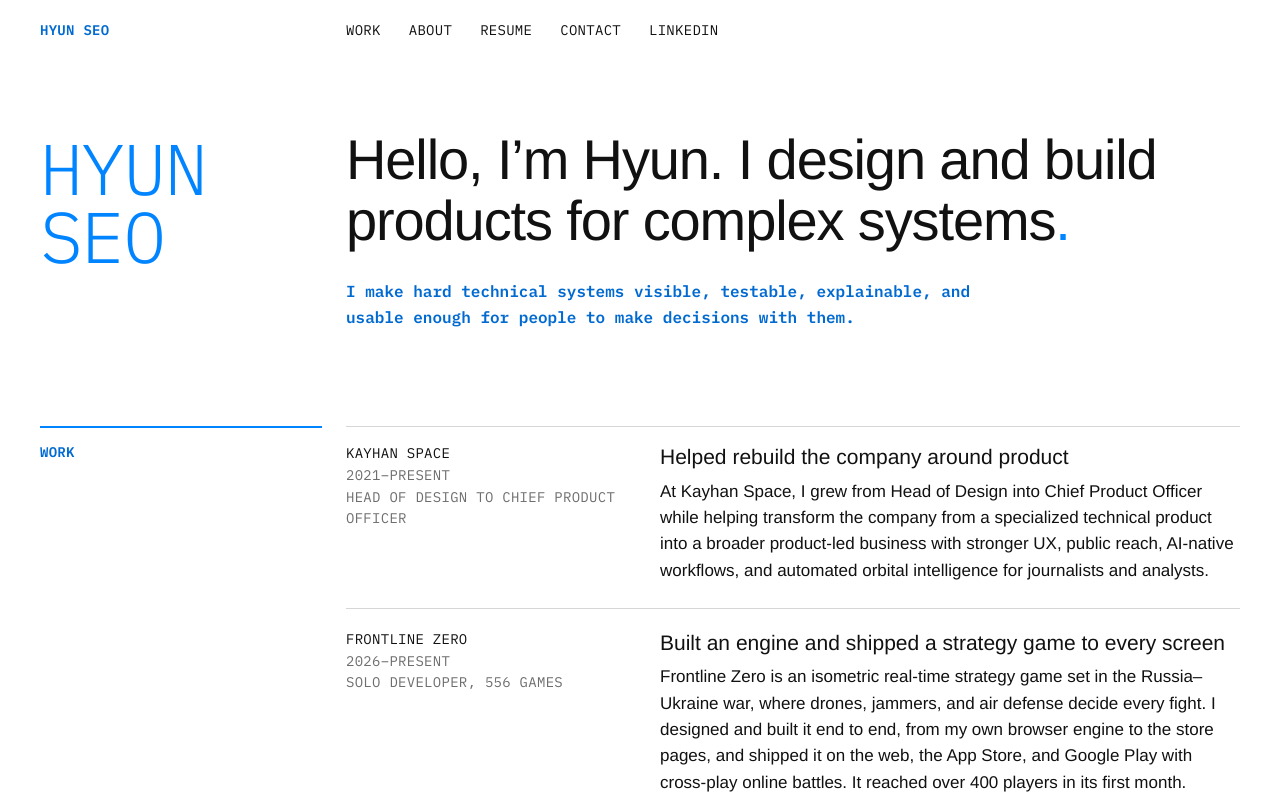
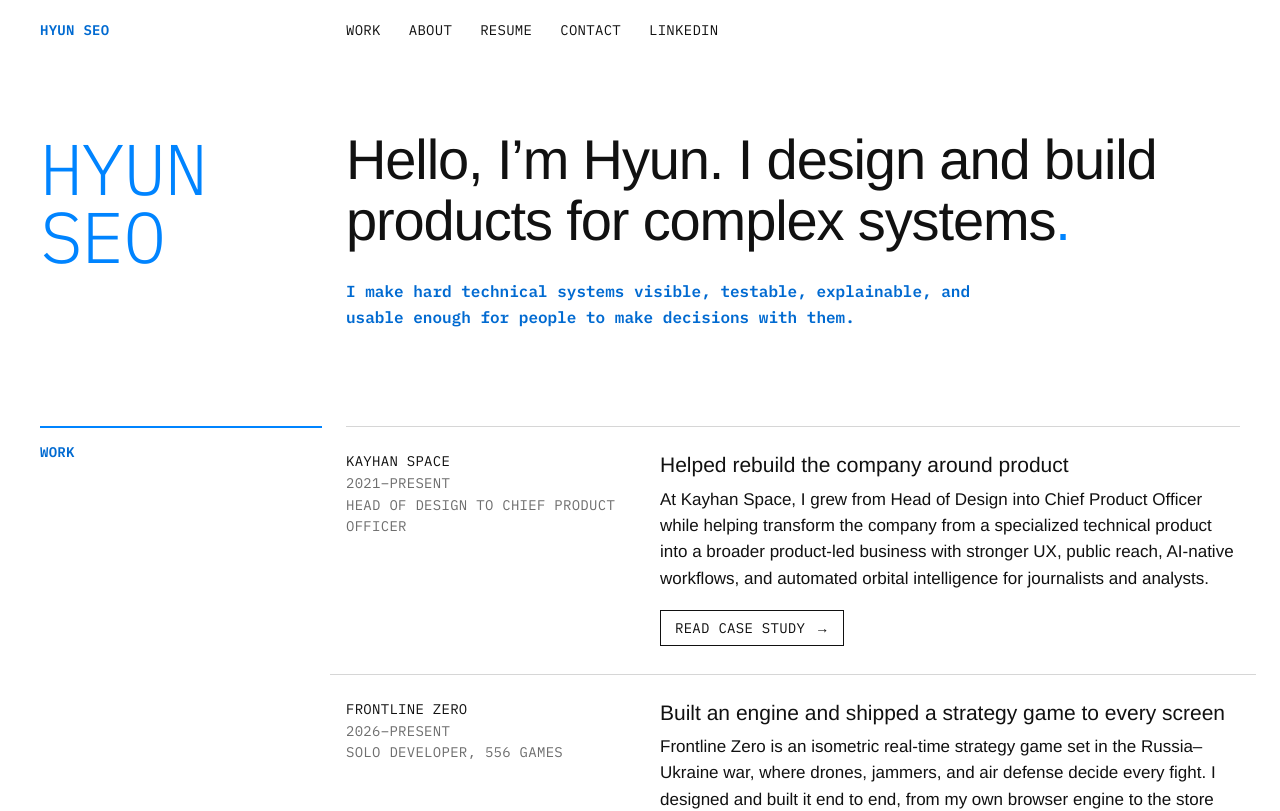
Before and after one commit to hyundotio/portfolio, a Next.js app: page / in a window 1280 px wide. Shown: the top 811 px of the page. Built offline with nearby package versions, Linux system fonts and the light colour scheme; no server answers.

Commit message:
Make work rows read as buttons
Each row is one clickable block: the heading link stretches over the
row, the row fills on hover, and a square mono 'Read case study' button
inverts with its arrow nudging right. Keyboard focus outlines the row.

```diff
--- a/app/globals.css
+++ b/app/globals.css
@@ -10,6 +10,7 @@
   --rule: #d6d6d6;
   --bg: #fff;
   --field: #fff;
+  --hover: #f3f3f1;
   --accent: #0084ff; /* from the resume */
   --accent-ink: #006ad1; /* same hue, dark enough for small text */
   --ease: cubic-bezier(0.2, 0.75, 0, 1);
@@ -36,6 +37,7 @@
     --rule: #333;
     --bg: #121212;
     --field: #1a1a1a;
+    --hover: #1b1b1b;
     --accent-ink: #4ba7ff;
   }
 }
@@ -453,10 +455,68 @@ html.menu-open {
 
 /* ---------- work index ---------- */
 
+/*
+  Each row is one button-like block: the heading's link stretches over the
+  whole row, the row fills on hover, and the square button inverts.
+*/
 .work-list > li {
   position: relative;
-  padding: 20px 0 24px;
+  margin: 0 -16px;
+  padding: 24px 16px 28px;
   border-bottom: 1px solid var(--rule);
+  transition: background-color 200ms ease;
+}
+
+.work-list > li:hover {
+  background: var(--hover);
+}
+
+.work-list > li:has(h3 a:focus-visible) {
+  outline: 2px solid var(--accent);
+  outline-offset: -2px;
+}
+
+.work-item h3 a::after {
+  content: "";
+  position: absolute;
+  inset: 0;
+}
+
+.work-item h3 a:focus-visible {
+  outline: none;
+}
+
+.work-cta {
+  display: inline-flex;
+  align-items: center;
+  gap: 10px;
+  margin-top: 18px;
+  padding: 9px 14px 8px;
+  border: 1px solid var(--fg);
+  font-family: var(--mono);
+  font-size: var(--size-small);
+  line-height: 1.2;
+  text-transform: uppercase;
+  letter-spacing: 0.02em;
+  transition:
+    background-color 200ms ease,
+    color 200ms ease;
+}
+
+.work-cta .arrow {
+  display: inline-block;
+  transition: transform 300ms var(--ease);
+}
+
+.work-list > li:hover .work-cta,
+.work-list > li:has(h3 a:focus-visible) .work-cta {
+  background: var(--fg);
+  color: var(--bg);
+}
+
+.work-list > li:hover .work-cta .arrow,
+.work-list > li:has(h3 a:focus-visible) .work-cta .arrow {
+  transform: translateX(4px);
 }
 
 /* A blue rule draws along the bottom of the row you're pointing at. */
@@ -487,7 +547,7 @@ html.menu-open {
   text-decoration-color: var(--accent);
 }
 
-.work-list > li:first-child {
+.section > .work-list {
   padding-top: 0;
 }
 
--- a/app/page.tsx
+++ b/app/page.tsx
@@ -45,6 +45,9 @@ export default function Home() {
                     <Link href={`/work/${work.id}`}>{work.heading}</Link>
                   </h3>
                   <p className="prose">{work.description}</p>
+                  <span className="work-cta" aria-hidden="true">
+                    Read case study <span className="arrow">→</span>
+                  </span>
                 </div>
               </article>
             </li>
```
